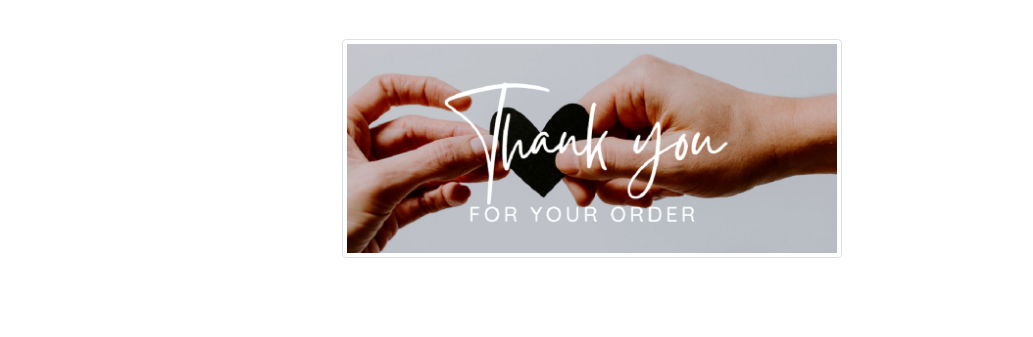
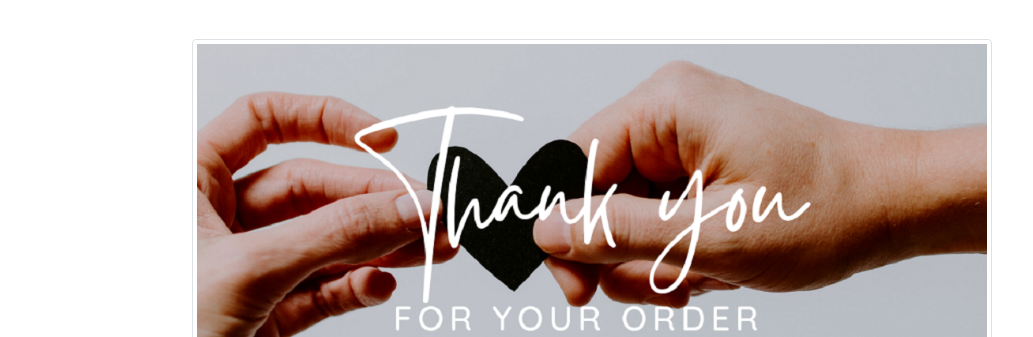
Before and after one commit to 200870/viori.github.io, a plain HTML site: page thankyou.html in a window 1280 px wide. Shown: the part 287-624 px from the top of the page, without its empty margins (48-1081 px from the left). Drawn offline with nearby package versions, Linux system fonts and the light colour scheme.

Commit message:
updated thank you page

```diff
--- a/thankyou.html
+++ b/thankyou.html
@@ -67,7 +67,7 @@
     <!-- End of navigation bar -->
 
 <div class="container-fluid">
- <img alt="Thank you for your order" class="img-thumbnail" src="images/thankyou.png" width="500">
+ <img alt="Thank you for your order" class="img-thumbnail" src="images/thankyou.png" width="800">
 
  <!-- A footer with socials -->
     <footer class="mt-5 py-4 bg-body">
```
